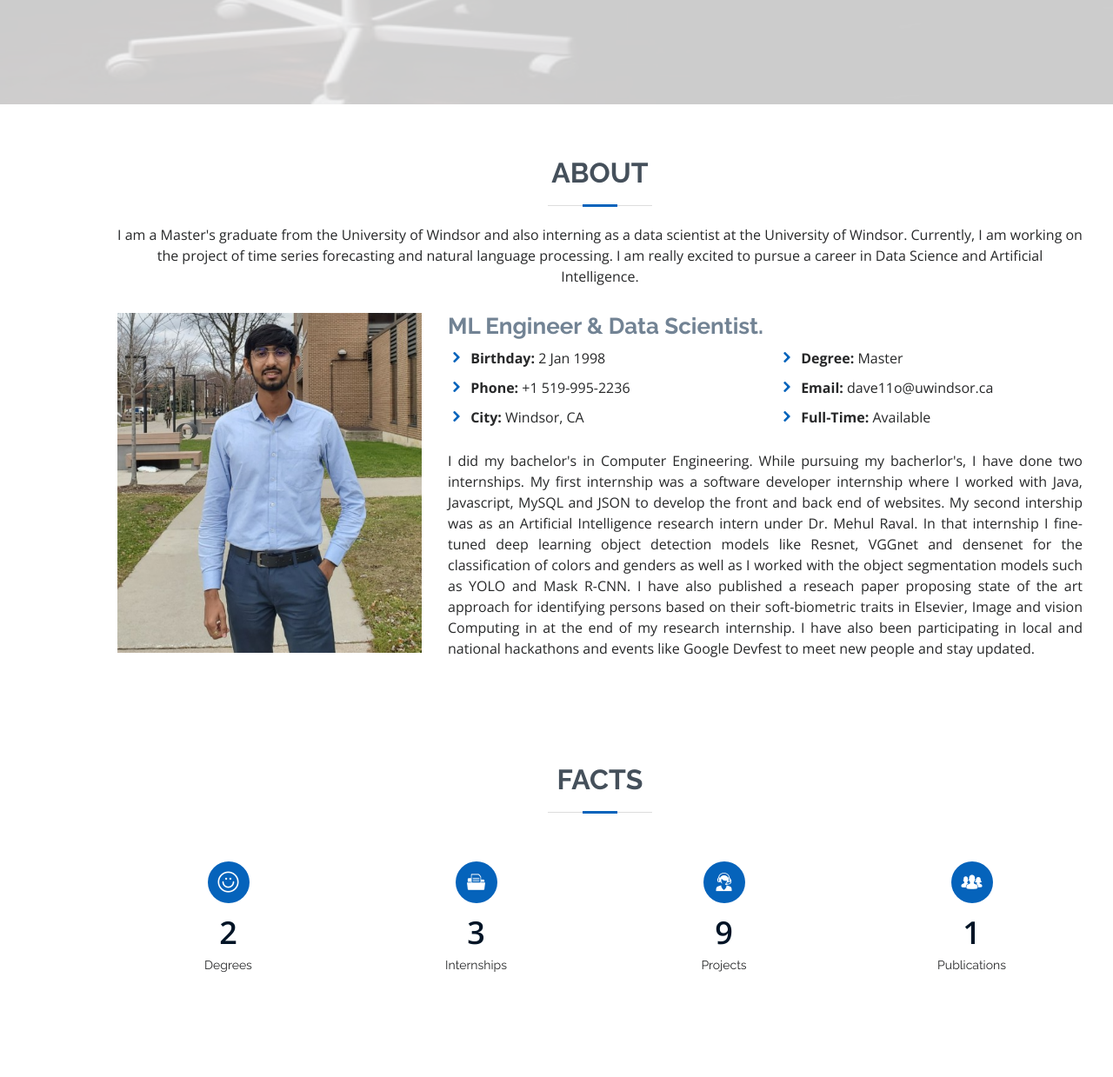
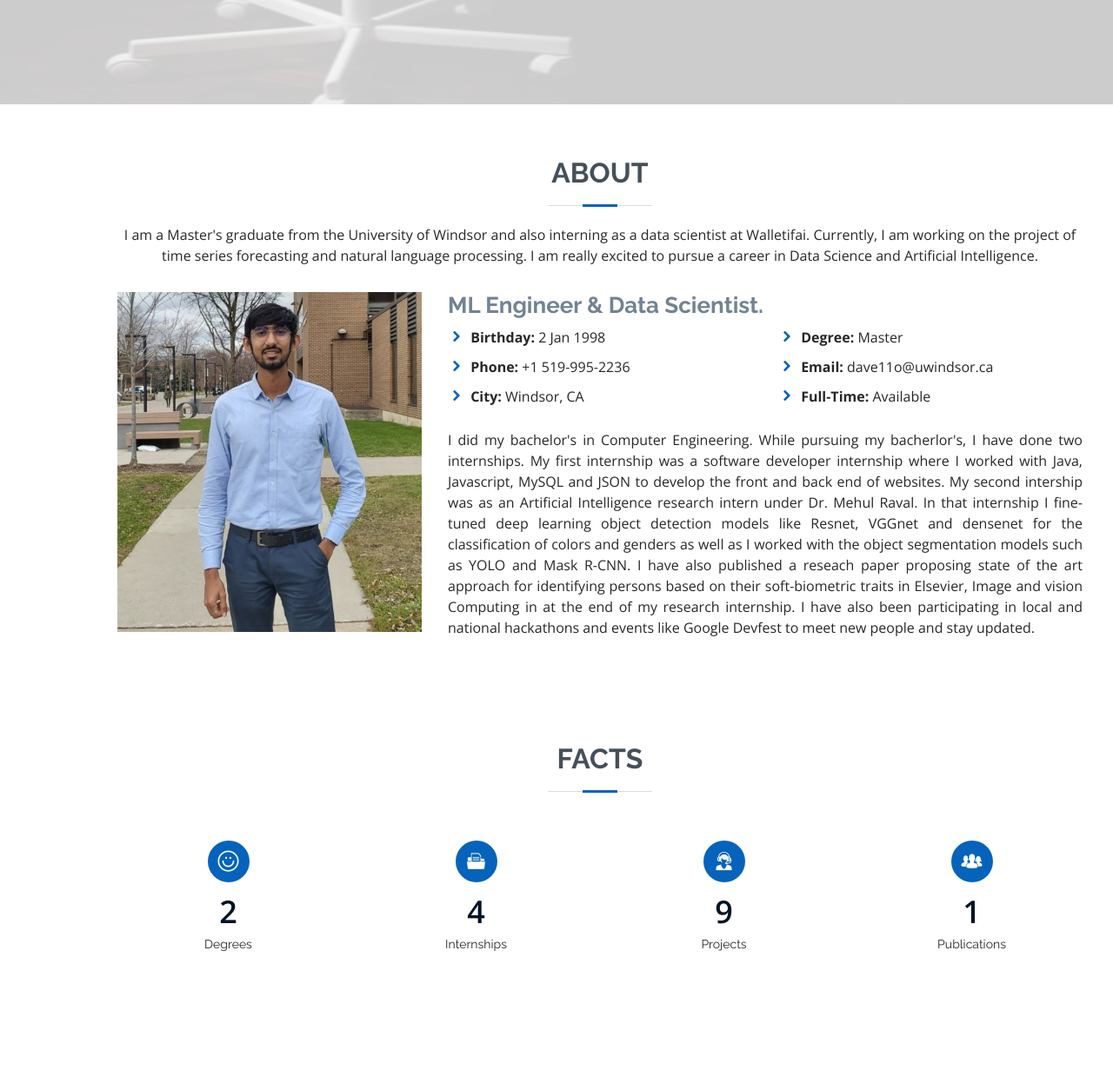
Before and after one commit to shiv2198/portfolio, a plain HTML site: page index.html in a window 1280 px wide. Shown: the part 680-1919 px from the top of the page at 87% size. Drawn offline with nearby package versions, Linux system fonts and the light colour scheme; files whose address does not match are found by name.

Commit message:
Update index.html

```diff
--- a/index.html
+++ b/index.html
@@ -84,7 +84,7 @@
 
         <div class="section-title">
           <h2>About</h2>
-          <p>I am a Master's graduate from the University of Windsor and also interning as a data scientist at the University of Windsor. Currently, I am working on the project of time series forecasting and natural language processing. I am really excited to pursue a career in Data Science and Artificial Intelligence.</p>
+          <p>I am a Master's graduate from the University of Windsor and also interning as a data scientist at Walletifai. Currently, I am working on the project of time series forecasting and natural language processing. I am really excited to pursue a career in Data Science and Artificial Intelligence.</p>
         </div>
 
         <div class="row">
@@ -142,7 +142,7 @@
           <div class="col-lg-3 col-md-6 mt-5 mt-md-0">
             <div class="count-box">
               <i class="icofont-document-folder"></i>
-              <span data-toggle="counter-up">3</span>
+              <span data-toggle="counter-up">4</span>
               <p>Internships</p>
             </div>
           </div>
```
